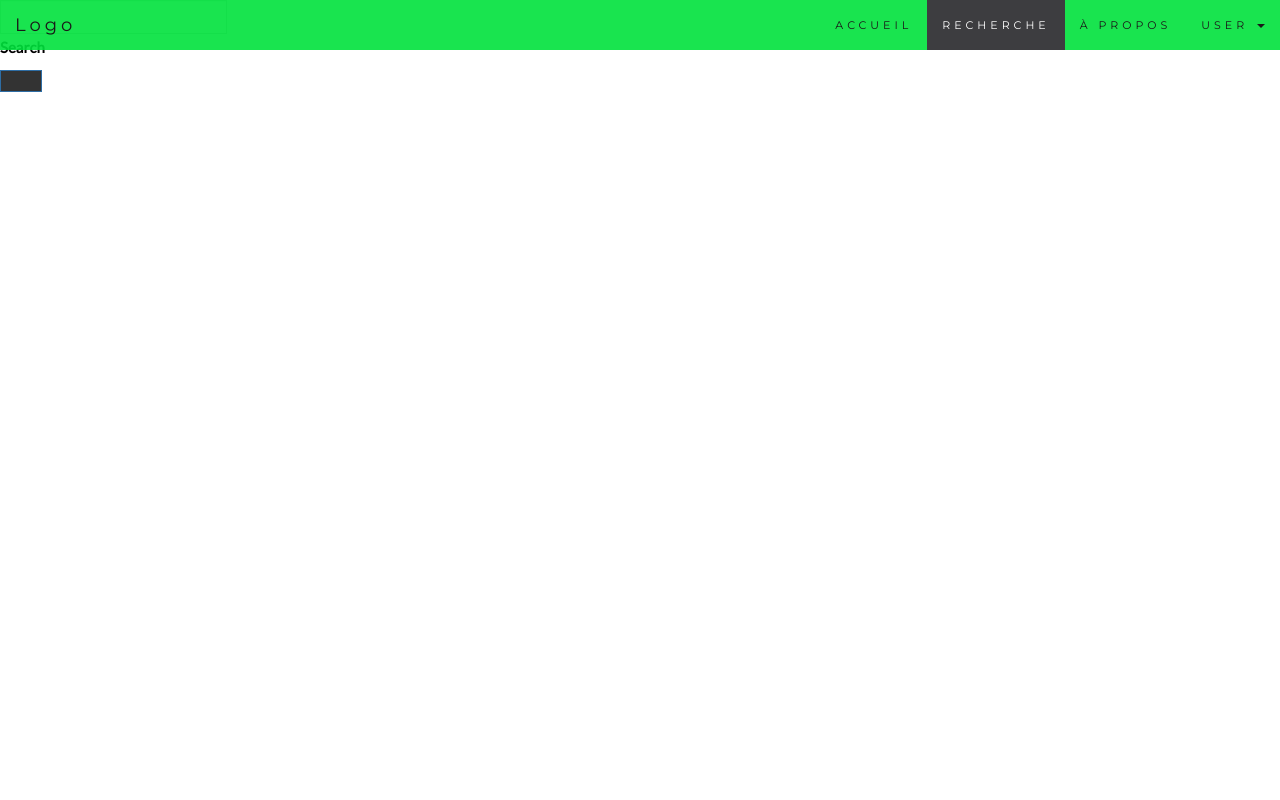
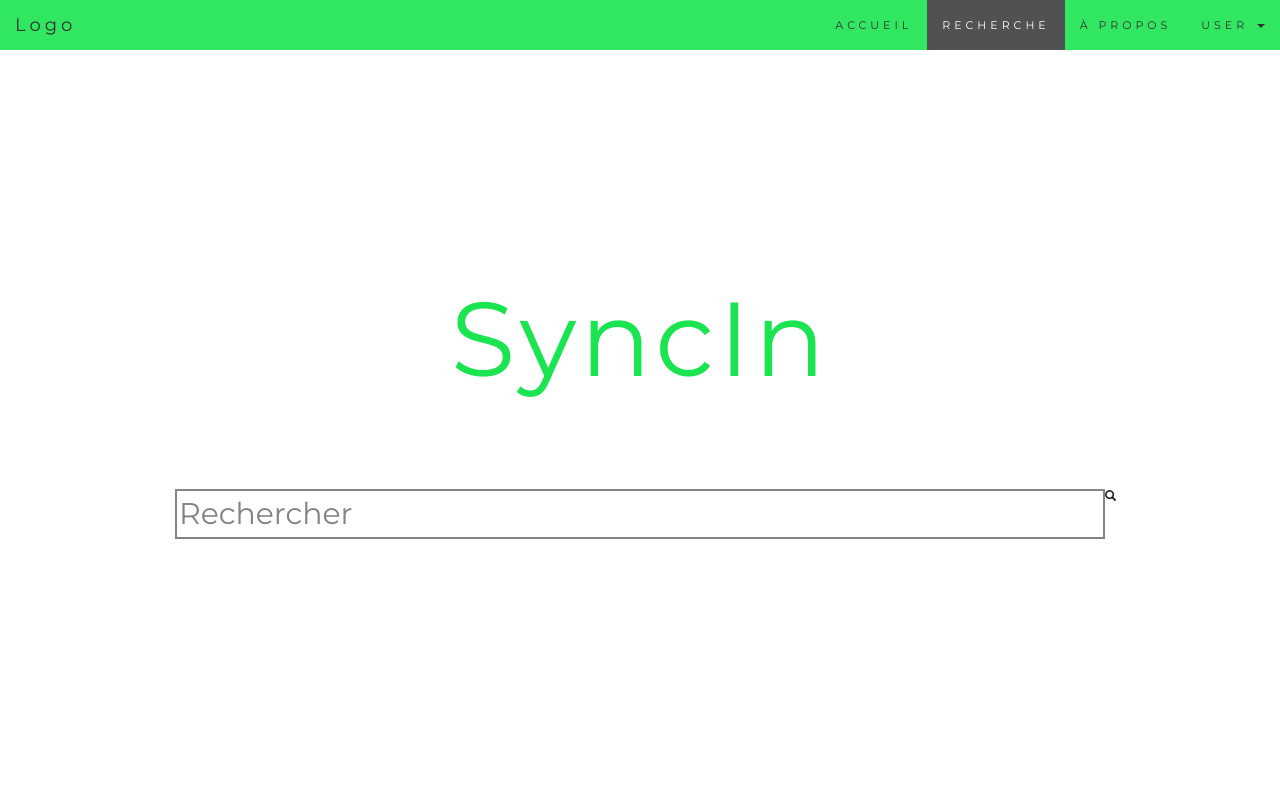
Before and after one commit to DimitriMansour667/H22-GR1-SyncIn, a Django app: page /search/ in a window 1280 px wide. Run offline with Django 4.2, Linux system fonts and the light colour scheme; some libraries are stand-ins or nearby versions.

Commit message:
Updated search bar

```diff
--- a/SpotifySearch.py
+++ b/SpotifySearch.py
@@ -126,4 +126,6 @@ def getMainArtist(id):
     return res.json()["artists"][0]["name"]
 
 #print(getImage(getAlbumID(getID("runaway")[0])))
-print(getImage(getAlbumID(getID("hotel california")[0])))
+#print(getImage(getAlbumID(getID("hotel california")[0])))
+print(setUp())
+print(getAlbumID(getID("runaway")[0]))
--- a/SyncIn/search/static/search/style/style.css
+++ b/SyncIn/search/static/search/style/style.css
@@ -1,6 +1,13 @@
-body {
+  body {
     font: 400 15px/1.8 Lato, sans-serif;
     color: rgb(0, 0, 0);
+    font-family: Montserrat, sans-serif;
+    font-size: 11px !important;
+    letter-spacing: 4px;
+    opacity: 0.9;
+  }
+  body, html{
+    height: 100%;
   }
   h3, h4 {
     margin: 10px 0 30px 0;
@@ -149,3 +156,41 @@ body {
   #white {
     color: #FFF !important;
   }
+
+
+  .input-group {
+    align-items: center;
+    min-width: 90%
+  }
+
+
+  .search-bar {
+    height: 50px;
+    min-width: 100%;
+    border-style: solid;
+    font-size: 30px;
+  }
+
+  .h-100 {
+    height: 100%;
+  }
+
+  .center-vertical {
+    display: flex;
+    justify-content: center;
+    flex-direction: column;
+  }
+
+  h1 {
+    font-size: 105px;
+    margin-bottom: 10%;
+    color: #00E13C;
+  }
+
+  .in-block {
+    display: inline-block
+  }
+
+  .flex {
+    display: flex;
+  }
--- a/SyncIn/search/templates/search/index.html
+++ b/SyncIn/search/templates/search/index.html
@@ -2,6 +2,7 @@
 <!DOCTYPE html>
 <html lang="en">
 <head>
+
   <!-- Theme Made By www.w3schools.com - No Copyright -->
   <title>Bootstrap Theme The Band</title>
   <meta charset="utf-8">
@@ -42,15 +43,15 @@
       </div>
     </div>
   </nav>
-  <div class="searchBar">
-    <div class="input-group">
-      <div class="form-outline">
-        <input type="search" id="form1" class="form-control" />
-        <label class="form-label" for="form1">Search</label>
+  <div class="container mx-5 h-100">
+    <div class="row h-100 center-vertical">
+      <div class="col-sm-12 text-center">
+        <h1>SyncIn</h1>
       </div>
-      <button type="button" class="btn btn-primary">
-        <i class="fas fa-search"></i>
-      </button>
+      <div class="col-sm-12 my-5 flex">
+        <input type="text" class="search-bar in-block" placeholder="Rechercher">
+        <span class="glyphicon glyphicon-search in-block" height="50px"></span>
+      </div>
     </div>
   </div>
 
```
